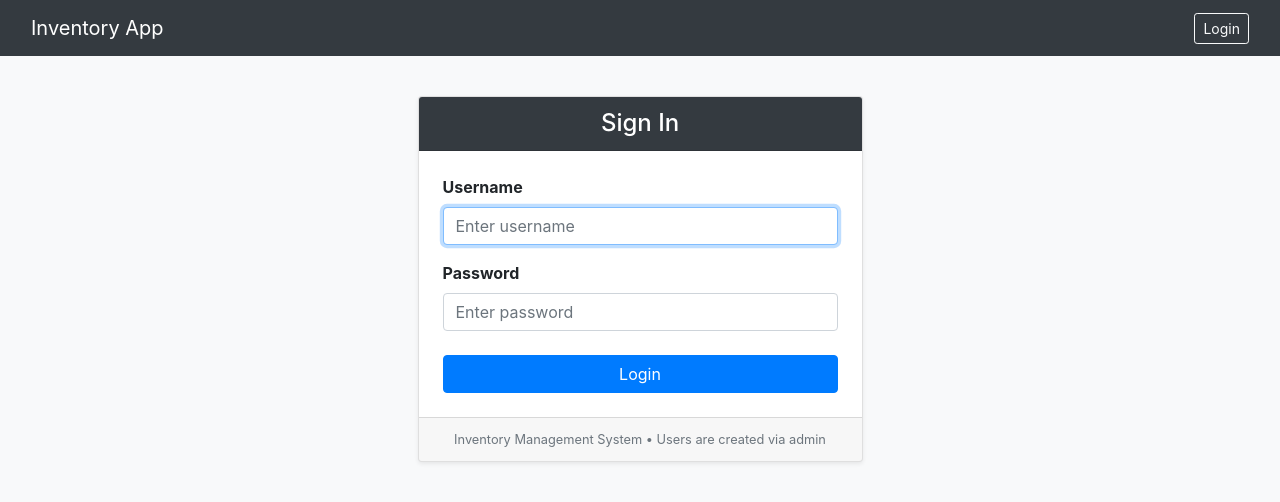
After one commit to Gol0DRoger/InvenTrack-Inventory-Management-System-, a Django app: page /login/ in a window 1280 px wide. The commit adds this page. Shown: the top 502 px of the page. Run offline with Django 5.2, Linux system fonts and the light colour scheme.

Commit message:
Feature 3: Add login/logout authentication and protect product pages

```diff
--- a/InvProject/InvProject/settings.py
+++ b/InvProject/InvProject/settings.py
@@ -131,3 +131,8 @@ MAILERS = {
 
 
 CRISPY_TEMPLATE_PACK = 'bootstrap5'
+
+# Authentication URLs
+LOGIN_URL = 'login'
+LOGIN_REDIRECT_URL = 'product_list'
+LOGOUT_REDIRECT_URL = 'login'
--- a/InvProject/invapp/templates/invapp/layout.html
+++ b/InvProject/invapp/templates/invapp/layout.html
@@ -22,13 +22,29 @@
             </button>
 
             <div class="collapse navbar-collapse" id="navbarNav">
-                <ul class="navbar-nav ms-auto">
+                <ul class="navbar-nav mr-auto">
+                    {% if user.is_authenticated %}
                     <li class="nav-item">
                         <a href="{% url 'product_create' %}" class="nav-link">Add Product</a>
                     </li>
                     <li class="nav-item">
                         <a href="{% url 'product_list' %}" class="nav-link">Show Products</a>
                     </li>
+                    {% endif %}
+                </ul>
+                <ul class="navbar-nav ml-auto align-items-center">
+                    {% if user.is_authenticated %}
+                    <li class="nav-item mr-3 text-light">
+                        <small>Signed in as <strong>{{ user.username }}</strong></small>
+                    </li>
+                    <li class="nav-item">
+                        <a href="{% url 'logout' %}" class="btn btn-outline-light btn-sm">Logout</a>
+                    </li>
+                    {% else %}
+                    <li class="nav-item">
+                        <a href="{% url 'login' %}" class="btn btn-outline-light btn-sm">Login</a>
+                    </li>
+                    {% endif %}
                 </ul>
             </div>
         </div>
--- /dev/null
+++ b/InvProject/invapp/templates/invapp/login.html
@@ -0,0 +1,38 @@
+{% extends "invapp/layout.html" %}
+
+{% block title %} Login - Inventory App {% endblock %}
+
+{% block content %}
+<div class="row justify-content-center mt-4">
+  <div class="col-md-5">
+    <div class="card shadow-sm">
+      <div class="card-header bg-dark text-white text-center">
+        <h4 class="mb-0">Sign In</h4>
+      </div>
+      <div class="card-body p-4">
+        {% if form.errors %}
+          <div class="alert alert-danger" role="alert">
+            Invalid username or password. Please try again.
+          </div>
+        {% endif %}
+
+        <form method="POST" action="{% url 'login' %}">
+          {% csrf_token %}
+          <div class="form-group mb-3">
+            <label for="id_username" class="form-label font-weight-bold">Username</label>
+            <input type="text" name="username" autofocus required class="form-control" id="id_username" placeholder="Enter username">
+          </div>
+          <div class="form-group mb-4">
+            <label for="id_password" class="form-label font-weight-bold">Password</label>
+            <input type="password" name="password" required class="form-control" id="id_password" placeholder="Enter password">
+          </div>
+          <button type="submit" class="btn btn-primary btn-block w-100">Login</button>
+        </form>
+      </div>
+      <div class="card-footer text-muted text-center small">
+        Inventory Management System &bull; Users are created via admin
+      </div>
+    </div>
+  </div>
+</div>
+{% endblock %}
--- a/InvProject/invapp/urls.py
+++ b/InvProject/invapp/urls.py
@@ -1,8 +1,11 @@
 from django.urls import path
+from django.contrib.auth import views as auth_views
 from . import views
 
 urlpatterns = [
     path('', views.home_view, name="home"),
+    path('login/', auth_views.LoginView.as_view(template_name='invapp/login.html'), name="login"),
+    path('logout/', views.logout_view, name="logout"),
     path('create/', views.product_create_view, name="product_create"),
     path('list/', views.product_list_view, name="product_list"),
     path('update/<int:product_id>/', views.product_update_view, name="product_update"),
```
Also changed, not shown: InvProject/invapp/views.py (+12 -0 lines).
